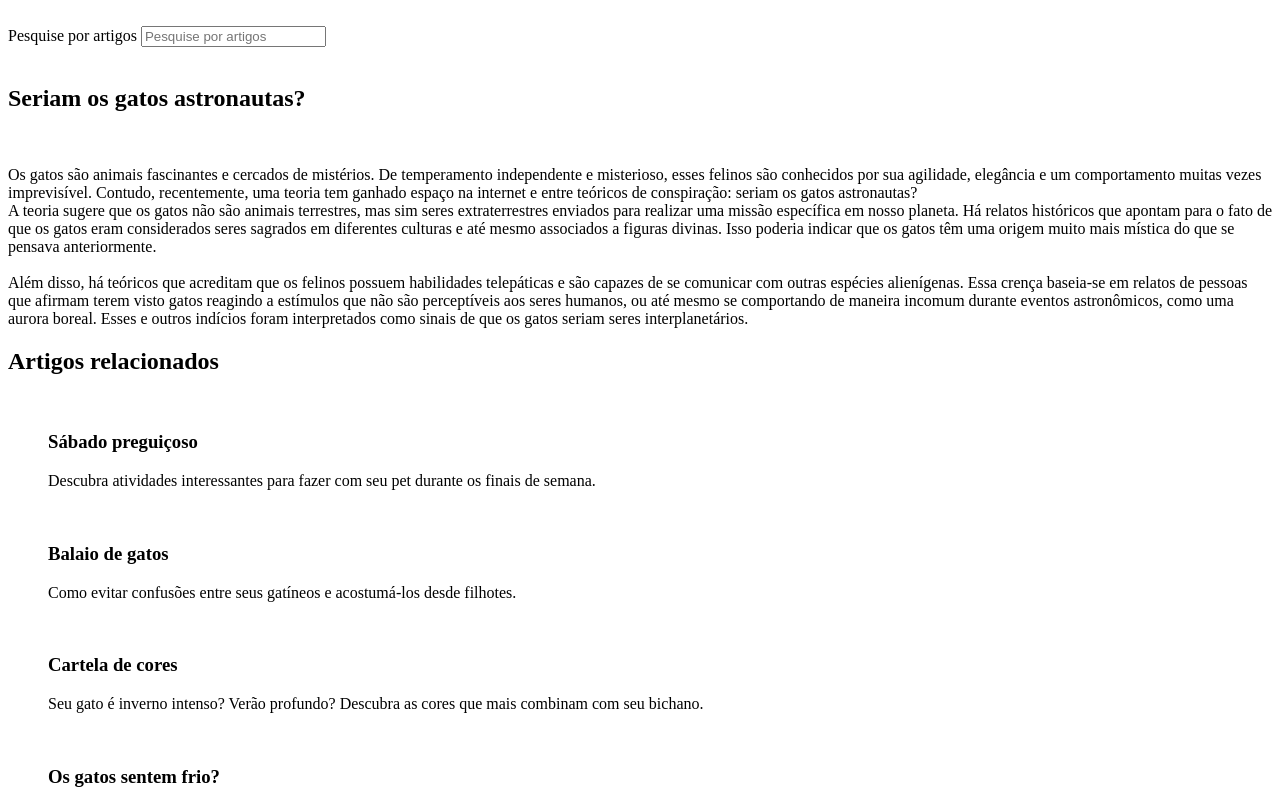
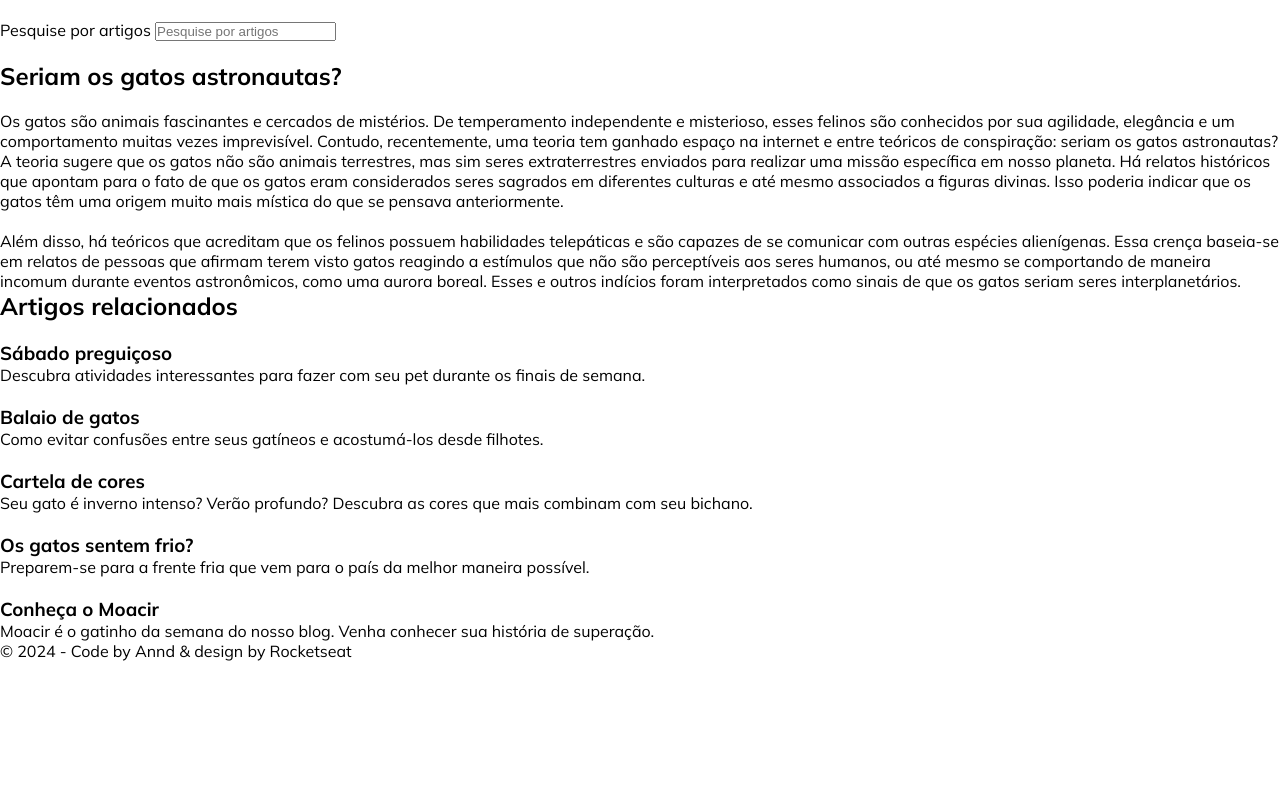
Before and after one commit to anndcodes/blog-gatinhos, a plain HTML site: page index.html in a window 1280 px wide. Shown: the top 800 px of the page. Drawn offline with Linux system fonts and the light colour scheme.

Commit message:
style: Reset configurations of CSS, add colors variables and font

```diff
--- a/index.html
+++ b/index.html
@@ -1,10 +1,16 @@
 <!DOCTYPE html>
 <html lang="pt-br">
   <head>
+    <link rel="preconnect" href="https://fonts.googleapis.com" />
+    <link rel="preconnect" href="https://fonts.gstatic.com" crossorigin />
     <meta charset="UTF-8" />
     <meta name="viewport" content="width=device-width, initial-scale=1.0" />
     <title>Blog de Gatinhos</title>
     <link rel="stylesheet" href="style.css" />
+    <link
+      href="https://fonts.googleapis.com/css2?family=Mulish:ital,wght@0,200..1000;1,200..1000&display=swap"
+      rel="stylesheet"
+    />
   </head>
   <body>
     <div id="blog">
--- a/style.css
+++ b/style.css
@@ -0,0 +1,24 @@
+* {
+  margin: 0;
+  padding: 0;
+  box-sizing: border-box;
+  -webkit-font-smoothing: antialiased;
+  -moz-osx-font-smoothing: grayscale;
+}
+
+:root {
+  /* font */
+  font-size: 62.5%;
+  font-family: "Mulish", sans-serif;
+
+  /* colors */
+  --white: #fff;
+  --background-color: #F4FCFF;
+  --primary-color: #065E7C;
+  --text-color: #121214;
+  --title-color: #202024;
+}
+
+body {
+  font-size: 1.6rem;
+}
```
